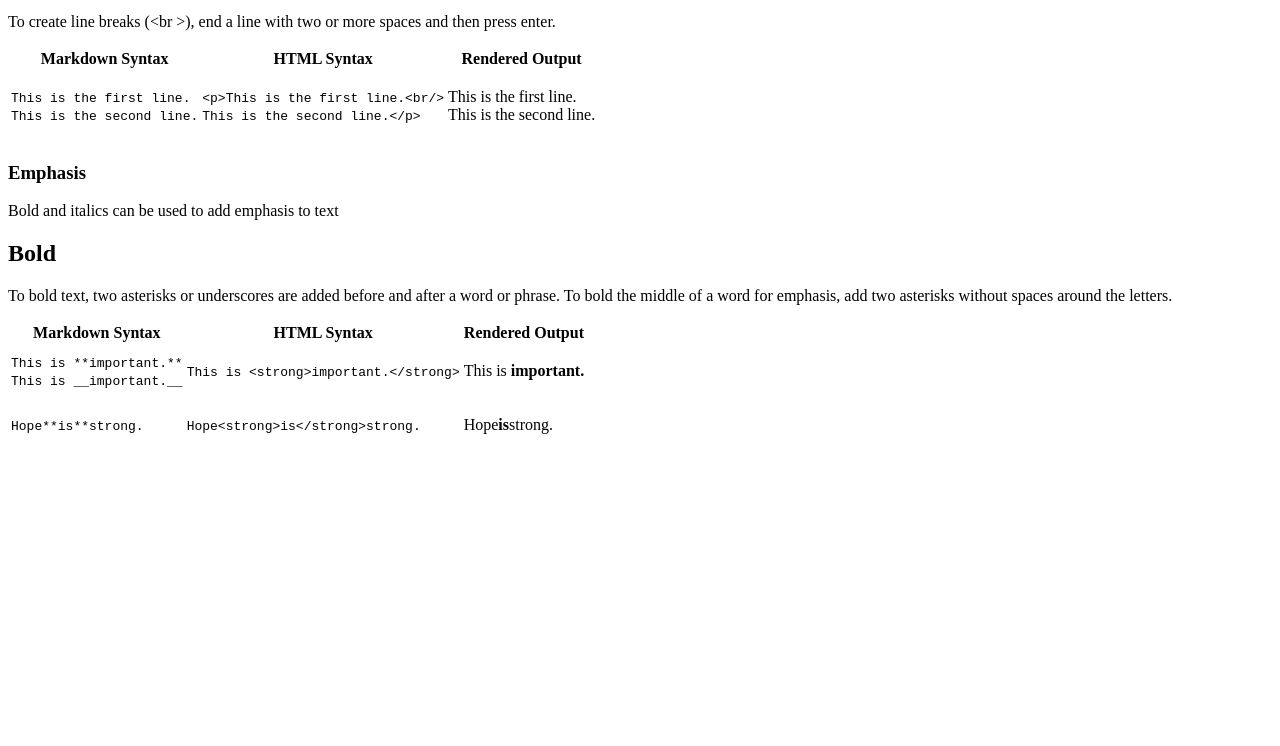
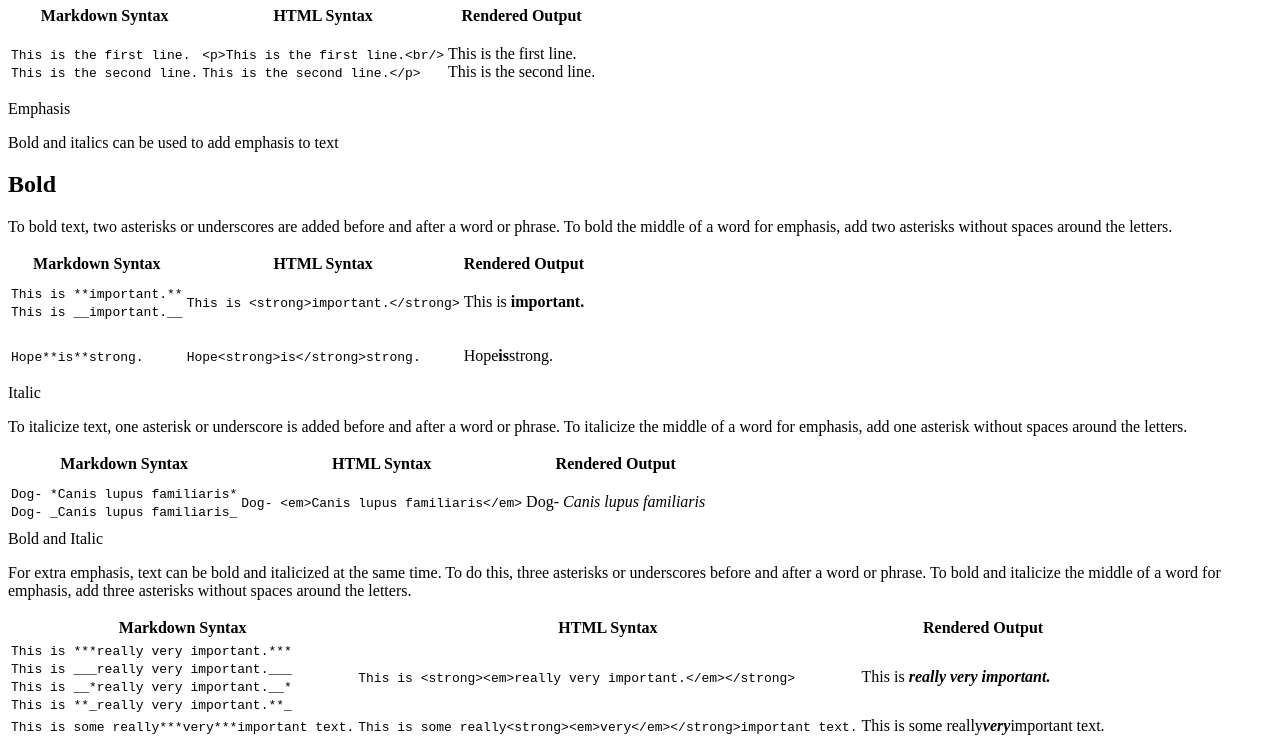
Before and after one commit to JManiBiz/Markdown-documentation, a plain HTML site: page index.html in a window 1280 px wide. Shown: the part 1139-1885 px from the top of the page. Before the commit the page ends 1600 px from the top, so only its background shows below. Drawn offline with Linux system fonts and the light colour scheme.

Commit message:
Finished emphasis section

```diff
--- a/index.html
+++ b/index.html
@@ -44,7 +44,7 @@
         </article>
       </section>
 
-      <section class="main-section" id="Syntax">
+      <section class="main-section" id="syntax">
         <header>Syntax</header>
         <article>
           <p>
@@ -61,10 +61,9 @@
         </article>
       </section>
 
-      <section class="main-section" id="Basic-syntax">
-        <header>Basic Syntax</header>
-        <section class="sub-section" id="Headings">
-          <h1>Headings</h1>
+      <section class="main-section" id="basic-syntax">
+        <section class="sub-section" id="headings">
+          <header>Headings</header>
           <p>
             Pound signs (#) are added in front of a word or phrase to create a
             heading. The number of pound signs used should correspond to the
@@ -155,7 +154,7 @@
           </table>
         </section>
 
-        <section class="sub-section" id="Paragraphs">
+        <section class="sub-section" id="paragraphs">
           <header>Paragraphs</header>
           <p>
             To create paragraphs, use a blank line to separate one or more lines
@@ -244,9 +243,9 @@
         </section>
 
         <section class="sub-section" id="emphasis">
-          <h1>Emphasis</h1>
+          <header>Emphasis</header>
           <p>Bold and italics can be used to add emphasis to text</p>
-          <section class="sub-secton" id="bold">
+          <section id="bold">
             <h2>Bold</h2>
             <p>
               To bold text, two asterisks or underscores are added before and
@@ -293,6 +292,100 @@
               </tbody>
             </table>
           </section>
+          <section id="italic">
+            <header>Italic</header>
+            <p>
+              To italicize text, one asterisk or underscore is added before and
+              after a word or phrase. To italicize the middle of a word for
+              emphasis, add one asterisk without spaces around the letters.
+            </p>
+            <table>
+              <thead>
+                <tr>
+                  <th>Markdown Syntax</th>
+                  <th>HTML Syntax</th>
+                  <th>Rendered Output</th>
+                </tr>
+              </thead>
+              <tbody>
+                <tr>
+                  <td>
+                    <code>
+                      Dog- *Canis lupus familiaris*
+                      <br />
+                      Dog- _Canis lupus familiaris_
+                    </code>
+                  </td>
+                  <td>
+                    <code>
+                      Dog- &lt;em&gt;Canis lupus familiaris&lt;/em&gt;
+                    </code>
+                  </td>
+                  <td>
+                    <p>Dog- <em>Canis lupus familiaris</em></p>
+                  </td>
+                </tr>
+              </tbody>
+            </table>
+          </section>
+          <section id="bold-&-italic">
+            <header>Bold and Italic</header>
+            <p>
+              For extra emphasis, text can be bold and italicized at the same
+              time. To do this, three asterisks or underscores before and after
+              a word or phrase. To bold and italicize the middle of a word for
+              emphasis, add three asterisks without spaces around the letters.
+            </p>
+            <table>
+              <thead>
+                <tr>
+                  <th>Markdown Syntax</th>
+                  <th>HTML Syntax</th>
+                  <th>Rendered Output</th>
+                </tr>
+              </thead>
+              <tbody>
+                <tr>
+                  <td>
+                    <code>
+                      This is ***really very important.***
+                      <br />
+                      This is ___really very important.___
+                      <br />
+                      This is __*really very important.__*
+                      <br />
+                      This is **_really very important.**_
+                    </code>
+                  </td>
+                  <td>
+                    <code>
+                      This is &lt;strong&gt;&lt;em&gt;really very
+                      important.&lt;/em&gt;&lt;/strong&gt;
+                    </code>
+                  </td>
+                  <td>
+                    This is <strong><em>really very important.</em></strong>
+                  </td>
+                </tr>
+                <tr>
+                  <td>
+                    <code> This is some really***very***important text. </code>
+                  </td>
+                  <td>
+                    <code>
+                      This is some
+                      really&lt;strong&gt;&lt;em&gt;very&lt;/em&gt;&lt;/strong&gt;important
+                      text.
+                    </code>
+                  </td>
+                  <td>
+                    This is some really<strong><em>very</em></strong
+                    >important text.
+                  </td>
+                </tr>
+              </tbody>
+            </table>
+          </section>
         </section>
       </section>
     </main>
```
